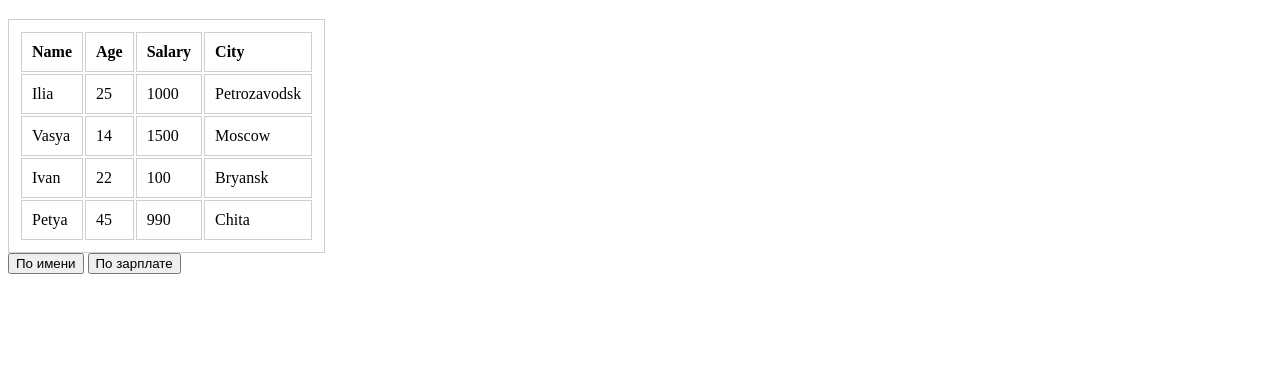
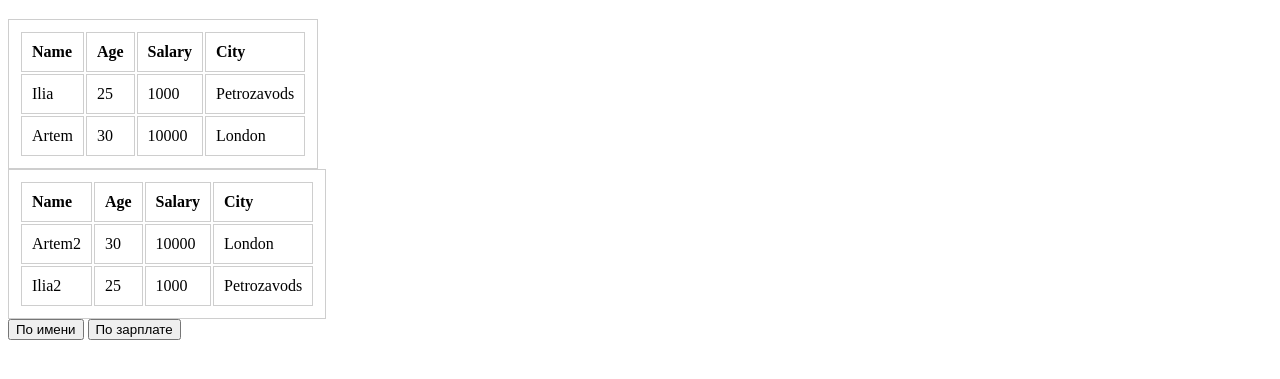
Before and after one commit to js-tasks-ru/js-20190212-4_marta2, a website: page 8-module/1-task/index.html in a window 1280 px wide. Shown: the part 249-628 px from the top of the page. Drawn offline with Linux system fonts and the light colour scheme; files that its build step writes are made by us from their sources.

Commit message:
Result for 8.1

```diff
--- a/8-module/1-task/index.html
+++ b/8-module/1-task/index.html
@@ -1,11 +1,13 @@
 <!DOCTYPE html>
 <html lang="en">
+
 <head>
     <meta charset="UTF-8">
     <title>Занятие 8: Сортируемая таблица</title>
     <link href="style.css" rel="stylesheet">
     <script src="index.js"></script>
 </head>
+
 <body>
     <h1>Пример минимально необходимой структуры таблицы для прохождения тестов</h1>
     <div class="example">
@@ -38,39 +40,54 @@
     <script>
         'use strict';
 
-        let rows = [
+        let table = new SortableTable([{
+                name: 'Artem',
+                age: 30,
+                salary: 10000,
+                city: 'London'
+            },
             {
                 name: 'Ilia',
                 age: 25,
                 salary: 1000,
-                city: 'Petrozavodsk'
+                city: 'Petrozavods'
+            }
+        ]);
+
+        table.sort(0, true);
+
+        let rows = table.el.querySelectorAll('tbody tr');
+
+        console.log(rows.length);
+        console.log(rows[0].cells[0].innerText);
+        console.log(rows[1].cells[0].innerText);
+
+        let table2 = new SortableTable([
+            {
+                name: 'Artem2',
+                age: 30,
+                salary: 10000,
+                city: 'London'
             },
             {
-                name: 'Vasya',
-                age: 14,
-                salary: 1500,
-                city: 'Moscow'
-            },
-            {
-                name: 'Ivan',
-                age: 22,
-                salary: 100,
-                city: 'Bryansk'
-            },
-            {
-                name: 'Petya',
-                age: 45,
-                salary: 990,
-                city: 'Chita'
+                name: 'Ilia2',
+                age: 25,
+                salary: 1000,
+                city: 'Petrozavods'
             }
-        ];
+        ]);
 
-        let table = new SortableTable(rows);
-        document.querySelector('.result').appendChild(table.el);
+        table2.sort(0);
 
+        let rows2 = table2.el.querySelectorAll('tbody tr');
+
+        console.log(rows2.length);
+        console.log(rows2[0].cells[0].innerText);
+        console.log(rows2[1].cells[0].innerText);
     </script>
 
     <button onclick="table.sort(0)">По имени</button>
     <button onclick="table.sort(2)">По зарплате</button>
 </body>
+
 </html>
--- a/8-module/1-task/index.js
+++ b/8-module/1-task/index.js
@@ -26,7 +26,6 @@ function SortableTable(items) {
     this.header = this.el.createTHead();
     this.headerRow = this.header.insertRow(0);
 
-
     for (let i = 0; i < theadNames.length; i++) {
         let cell = this.headerRow.insertCell(i);
         cell.innerHTML = theadNames[i];
@@ -35,7 +34,6 @@ function SortableTable(items) {
 
     if(document.querySelector('.result') !== null){
         this.result = document.querySelector('.result');
-
     } else {
         this.result = document.createElement('div');
         document.body.appendChild(this.result);
@@ -63,7 +61,8 @@ function SortableTable(items) {
      * @param {boolean} desc - признак того, что сортировка должна идти в обратном порядке
      */
     this.sort = function (column, desc = false) {
-        let trs = Array.prototype.slice.call(document.querySelectorAll('#row'));
+        let trs = Array.prototype.slice.call(this.el.querySelectorAll('#row'));
+
 
         if (desc != true) {
             trs.sort(function (rowA, rowB) {
```
